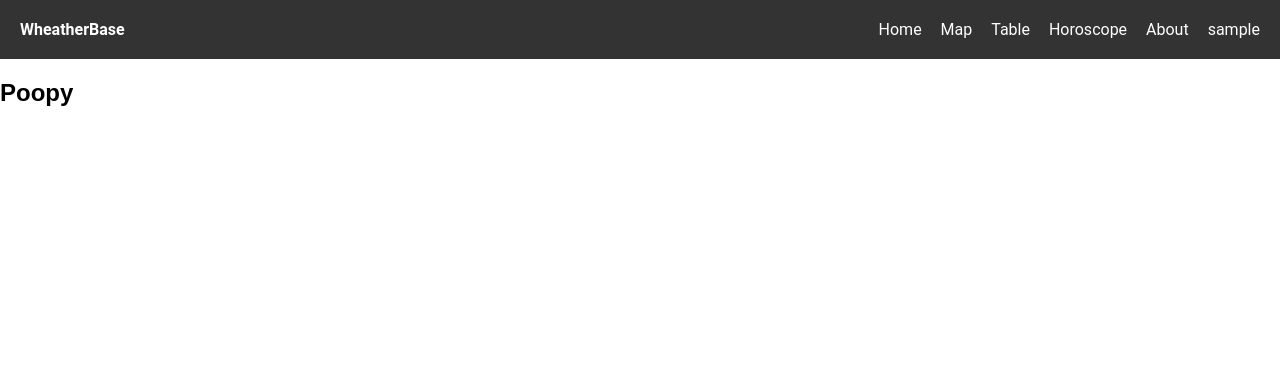
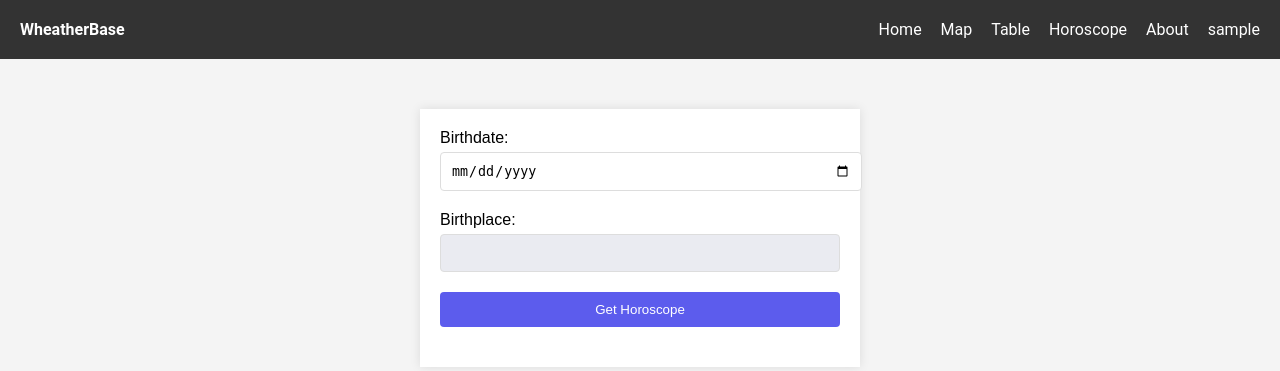
Before and after one commit to JeremiahD9/WheatherBase, a Flask app: template FrontEndWheather/templates/horoscope.html in a window 1280 px wide. Shown: the top 371 px of the page. Run offline with Flask 3, Linux system fonts and the light colour scheme; the template is opened without the code that fills it: most values are stand-ins (such as "Sample title", 1, 10 or a date in 2020); some libraries are stand-ins or nearby versions.

Commit message:
edited js

```diff
--- a/FrontEndWheather/static/style.css
+++ b/FrontEndWheather/static/style.css
@@ -370,3 +370,51 @@ a:hover{
  .header tr{
     width:50%;
 }
+
+/* HORROSCOPE */
+body {
+    font-family: Arial, sans-serif;
+    background-color: #f4f4f4;
+    margin: 0;
+    padding: 0;
+}
+
+.form-container {
+    width: 100%;
+    max-width: 400px;
+    margin: 50px auto;
+    background: white;
+    padding: 20px;
+    box-shadow: 0 0 10px rgba(0, 0, 0, 0.1);
+}
+
+.form-input {
+    margin-bottom: 20px;
+}
+
+.form-input label {
+    display: block;
+    margin-bottom: 5px;
+}
+
+.form-input input {
+    width: 100%;
+    padding: 10px;
+    margin: 0;
+    border: 1px solid #ddd;
+    border-radius: 4px;
+}
+
+.form-input button {
+    width: 100%;
+    padding: 10px;
+    background-color: #5c5ced;
+    border: none;
+    border-radius: 4px;
+    color: white;
+    cursor: pointer;
+}
+
+.form-input button:hover {
+    background-color: #4a4ae6;
+}
--- a/FrontEndWheather/templates/horoscope.html
+++ b/FrontEndWheather/templates/horoscope.html
@@ -4,5 +4,19 @@
     {{ super() }}
 {% endblock %}
 {% block content %}
-    <h2>Poopy</h2>
+<div class="form-container">
+    <form action="horoscope.html" method="post">
+        <div class="form-input">
+            <label for="birthdate">Birthdate:</label>
+            <input type="date" id="birthdate" name="birthdate" required>
+        </div>
+        <div class="form-input">
+            <label for="birthplace">Birthplace:</label>
+            <input type="text" id="birthplace" name="birthplace" required>
+        </div>
+        <div class="form-input">
+            <button type="submit">Get Horoscope</button>
+        </div>
+    </form>
+</div>
 {% endblock %}
--- a/FrontEndWheather/templates/map.html
+++ b/FrontEndWheather/templates/map.html
@@ -15,7 +15,7 @@
             <input id="country-searchbar" type="text" placeholder="Put a new country...">
             <div id="search-suggestions"></div>
         </div>
-        <input id="calendar" type="date" name="calendar" value="2024-01-01" min="2023-08-29" max="2024-08-21"/>
+        <input id="calendar" type="date" name="calendar" value="2024-01-01"/>
     </div>
     <div id="flex-container">
         <div id="left-sidebar">
```
